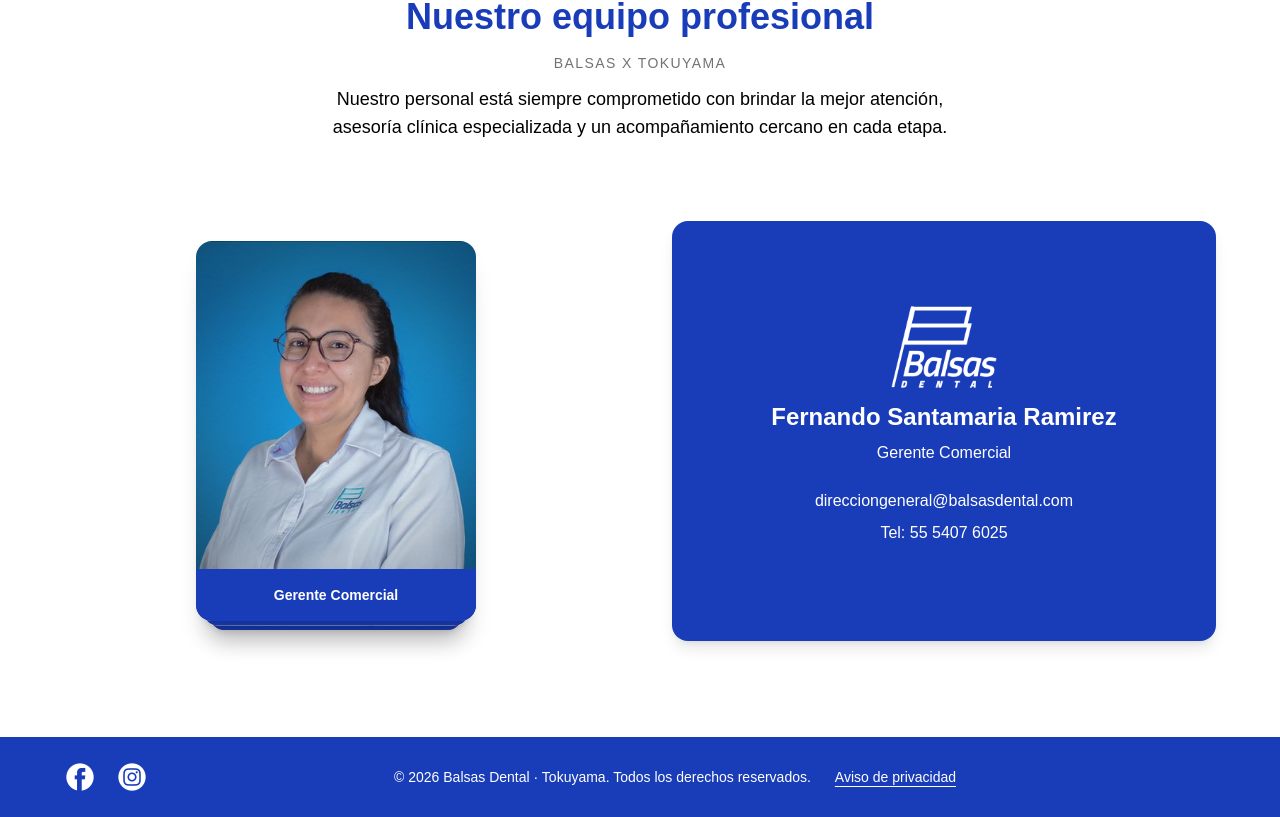
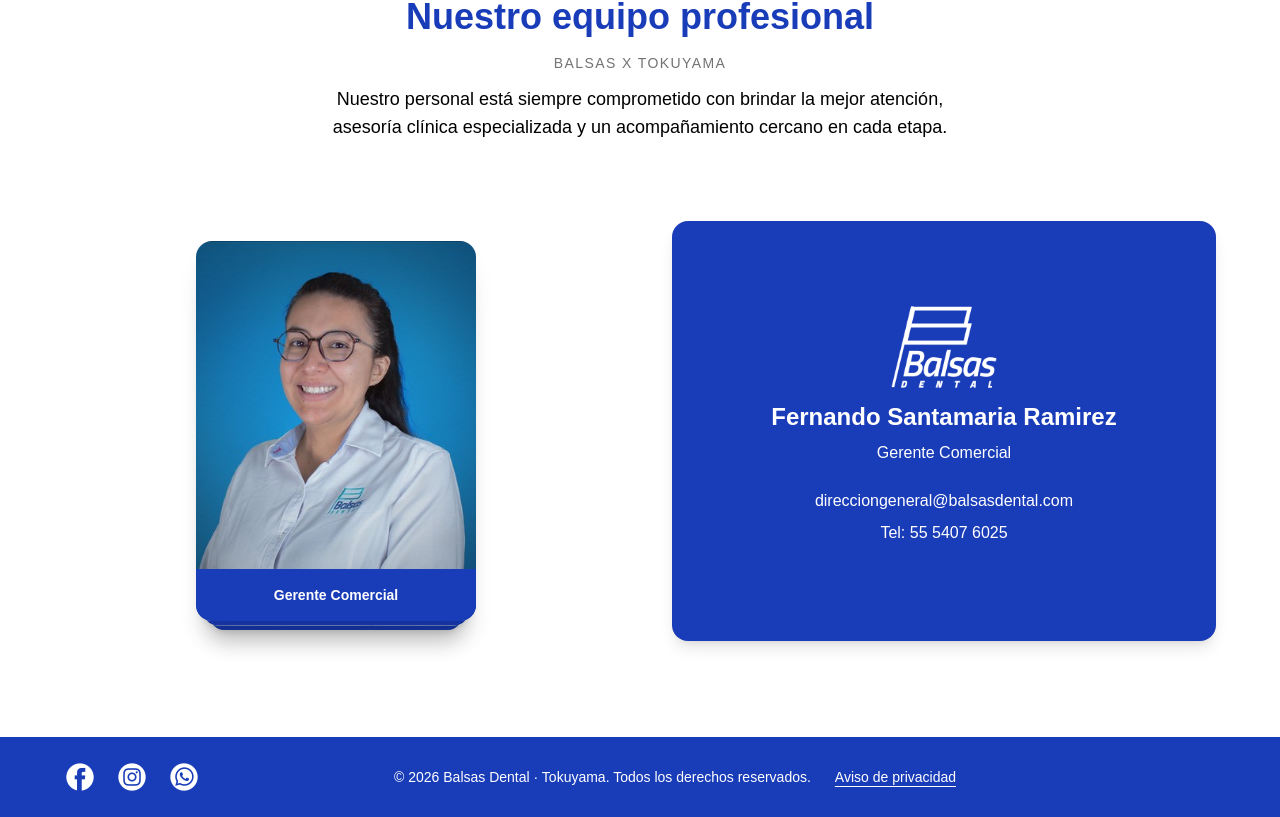
Before and after one commit to gaelbalsas18-byte/Tokuyama-Catalogo, a Next.js app: page / in a window 1280 px wide. Shown: the part 4622-5439 px from the top of the page. Built offline with nearby package versions, Linux system fonts and the light colour scheme.

Commit message:
boton whats

```diff
--- a/app/components/footer.tsx
+++ b/app/components/footer.tsx
@@ -28,15 +28,14 @@
             />
           </a>
 
-            {/* WHATSAPP INHABILITADO
-           <a href="https://wa.me/521XXXXXXXXXX" target="_blank">
+           <a href="https://wa.me/525620922706" target="_blank">
             <Image
               src="/Redes/Whatsapp.png"
               alt="WhatsApp"
               width={32}
               height={32}
             />
-          </a>*/}
+          </a>
 
         </div>
 
```
